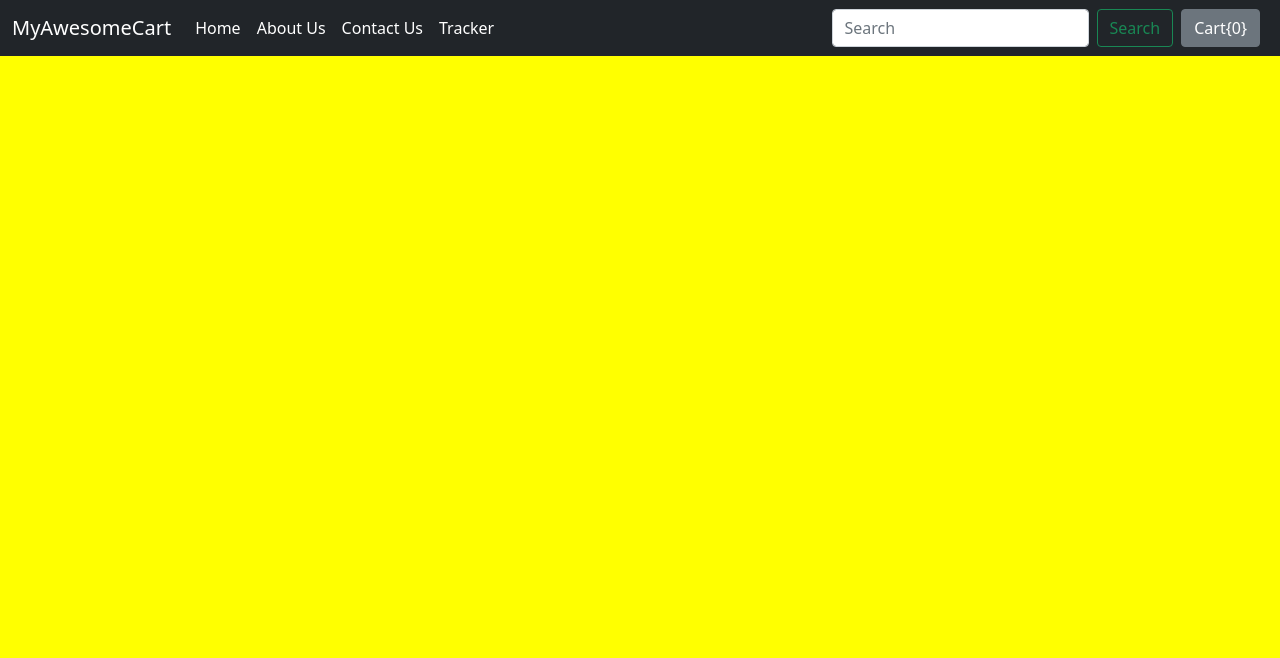
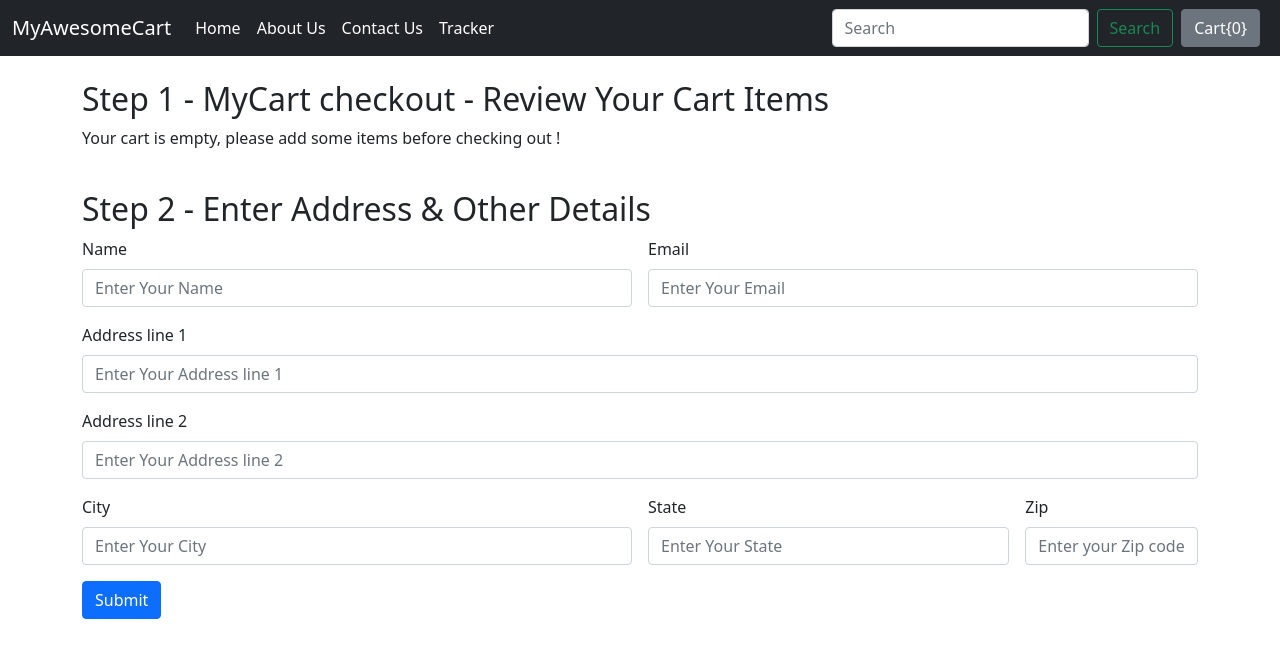
Before and after one commit to 581-pooja/Ecommerce-Website, a Django app: page /shop/checkout/ in a window 1280 px wide. Shown: the top 658 px of the page. Run offline with Django 3.2, Linux system fonts and the light colour scheme.

Commit message:
Added Checkout Page successfully

```diff
--- a/mac/shop/templates/shop/basic.html
+++ b/mac/shop/templates/shop/basic.html
@@ -18,7 +18,8 @@
 <body>
 
   <!-- Navbar -->
-  <nav class="navbar navbar-expand-lg navbar-dark bg-dark fixed-top">
+  <!-- <nav class="navbar navbar-expand-lg navbar-dark bg-dark fixed-top"> -->
+  <nav class="navbar navbar-expand-lg navbar-dark bg-dark">
     <div class="container-fluid">
       <a class="navbar-brand" href="#">MyAwesomeCart</a>
       <button class="navbar-toggler" type="button" data-bs-toggle="collapse" data-bs-target="#navbarSupportedContent"
@@ -51,13 +52,17 @@
         </form>
 
         <!-- Cart : Popover -->
-        <button type="button" class="btn btn-secondary mx-2" data-bs-container="body" id="popcart" data-bs-toggle="popover" data-bs-placement="bottom" data-bs-trigger="focus">
+        <!-- <button type="button" class="btn btn-secondary mx-2" data-bs-container="body" id="popcart" data-bs-toggle="popover" data-bs-placement="bottom" data-bs-content="these is items"href='/shop/checkout' data-bs-original-title="Your Cart">
           Cart{<span id="cart">0</span>}
-        </button>
+        </button> -->
 
         <!-- <button type="button" class="btn btn-secondary mx-2" data-bs-container="body" id="popcart" data-bs-toggle="popover" data-bs-placement="bottom" data-bs-content="Add your Items" data-bs-trigger="focus">
           Cart{<span id="cart">0</span>}
         </button> -->
+
+        <a href="/shop/checkout"><button type="button" class="btn btn-secondary mx-2" >
+          Cart{<span id="cart">0</span>}
+        </button></a>
 
       </div>
     </div>
@@ -73,13 +78,17 @@
 
     <script>
       // to initialize the popover
+
       var popoverTriggerList = [].slice.call(document.querySelectorAll('[data-bs-toggle="popover"]'))
       var popoverList = popoverTriggerList.map(function (popoverTriggerEl) {
         return new bootstrap.Popover(popoverTriggerEl)
       })
+
     </script>
 
-    {% block js %} {% endblock %}
+    {% block js %}
+
+    {% endblock %}
 </body>
 
 </html>
--- a/mac/shop/templates/shop/checkout.html
+++ b/mac/shop/templates/shop/checkout.html
@@ -3,11 +3,101 @@
 {% block title %} Checkout Page {% endblock %}
 
 {% block css %}
-<style>
-    body{
-        background-color: yellow;
-    }
-</style>
 {% endblock %}
 
-{% block body %}This is Checkout page {% endblock %}
+{% block body %}
+<div class="container">
+    <div class="col my-4">
+        <h2>Step 1 - MyCart checkout - Review Your Cart Items</h2>
+        <div >
+            <ul class="list-group" id="items">
+
+              </ul>
+        </div>
+    </div>
+
+    <div class="col my-4">
+        <h2>Step 2 - Enter Address & Other Details</h2>
+        <form class="row g-3">
+            <!-- Name -->
+            <div class="col-md-6">
+                <label for="name" class="form-label">Name</label>
+                <input type="name" class="form-control" id="inputName" placeholder="Enter Your Name">
+            </div>
+            <!-- Email -->
+            <div class="col-md-6">
+              <label for="email" class="form-label">Email</label>
+              <input type="email" class="form-control" id="inputEmail" placeholder="Enter Your Email">
+            </div>
+            <!-- Address 1 -->
+            <div class="col-12">
+              <label for="inputAddress" class="form-label">Address line 1</label>
+              <input type="text" class="form-control" id="inputAddress1" placeholder="Enter Your Address line 1">
+            </div>
+            <!-- Address 2 -->
+            <div class="col-12">
+              <label for="inputAddress2" class="form-label">Address line 2</label>
+              <input type="text" class="form-control" id="inputAddress2" placeholder="Enter Your Address line 2">
+            </div>
+            <!-- City -->
+            <div class="col-md-6">
+              <label for="inputCity" class="form-label">City</label>
+              <input type="text" class="form-control" id="inputCity" placeholder="Enter Your City">
+            </div>
+            <!-- State -->
+            <div class="col-md-4">
+              <label for="inputState" class="form-label">State</label>
+              <input type="text" class="form-control" id="inputState" placeholder="Enter Your State">
+            </div>
+            <!-- ZipCode -->
+            <div class="col-md-2">
+              <label for="inputZip" class="form-label">Zip</label>
+              <input type="text" class="form-control" id="inputZip" placeholder="Enter your Zip code">
+            </div>
+            <!-- Submit Button -->
+            <div class="col-12">
+              <button type="submit" class="btn btn-primary">Submit</button>
+            </div>
+          </form>
+    </div>
+</div>
+{% endblock %}
+
+
+{% block js %}
+<script>
+  if (localStorage.getItem('cart') == null) {
+    var cart = {};
+  }
+  else {
+    cart = JSON.parse(localStorage.getItem('cart'));
+  }
+  //console.log("this is cart" , cart)
+
+  let myStr = ""
+  if(Object.entries(cart).length === 0){
+    //console.log("I am inside block")
+    myStr = "<p>Your cart is empty, please add some items before checking out ! </p>"
+    document.getElementById('items').innerHTML = myStr;
+    //console.log(myStr)
+  }
+
+  let sum = 0
+  for(item in cart){
+    let name = cart[item][1];
+    let qty = cart[item][0];
+    sum = sum + qty;
+    myNewStr = `
+    <li class="list-group-item d-flex justify-content-between align-items-center">
+      ${name}
+      <span class="badge bg-primary rounded-pill">${qty}</span>
+    </li>
+    `;
+    myStr = myStr + myNewStr;
+    document.getElementById('cart').innerHTML = sum;
+  }
+  //console.log(myStr);
+  document.getElementById('items').innerHTML = myStr;
+
+</script>
+{% endblock %}
--- a/mac/shop/templates/shop/contact.html
+++ b/mac/shop/templates/shop/contact.html
@@ -4,13 +4,15 @@
 
 {% block css %}
 <style>
-
+    .margin-top{
+        margin-top: 5rem;
+    }
 </style>
 {% endblock %}
 
 {% block body %}
 <div class="container my-3">
-    <h3>Contact Us:</h3>
+    <h3  class="margin-top">Contact Us:</h3>
 
     <form action="/shop/contact/" method="post">
     {% csrf_token %}
```
Also changed, not shown: mac/shop/templates/shop/index.html (+64 -18 lines).
